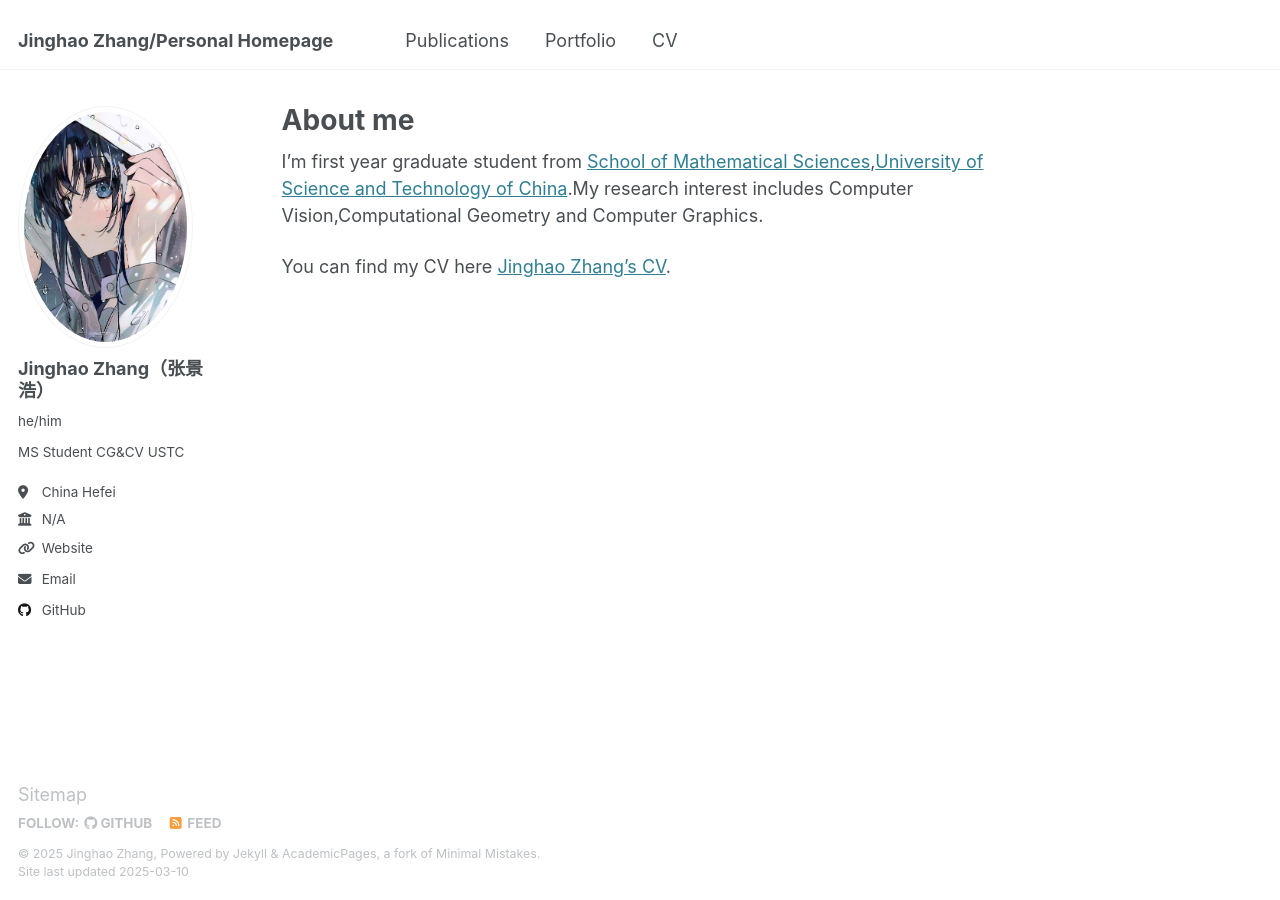
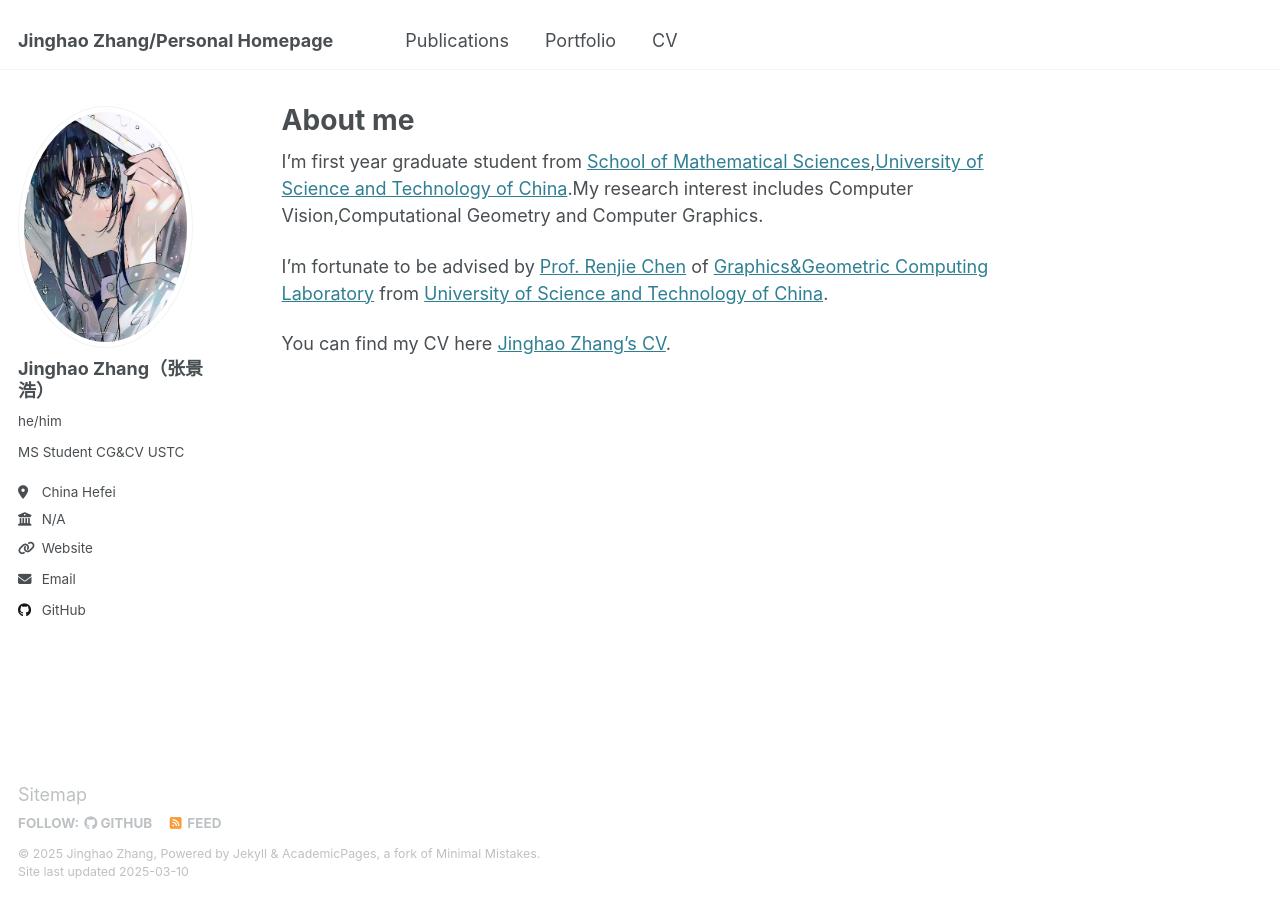
Before and after one commit to Ryan0399/Ryan0399.github.io, a Jekyll site: the page built from _pages/about.md, in a window 1280 px wide. Built offline with Jekyll 4.4.1, drawn with Linux system fonts in a browser that asks for light colours.

Commit message:
modified about

```diff
--- a/_pages/about.md
+++ b/_pages/about.md
@@ -9,4 +9,6 @@ redirect_from:
 
 I'm first year graduate student from [School of Mathematical Sciences](https://math.ustc.edu.cn/main.htm),[University of Science and Technology of China](https://www.ustc.edu.cn/).My research interest includes Computer Vision,Computational Geometry and Computer Graphics.
 
+I'm fortunate to be advised by [Prof. Renjie Chen](http://staff.ustc.edu.cn/~renjiec/) of [Graphics&Geometric Computing Laboratory](http://gcl.ustc.edu.cn/en/) from [University of Science and Technology of China](https://www.ustc.edu.cn/).
+
 You can find my CV here [Jinghao Zhang's CV](/_pages/cv.md).
```
